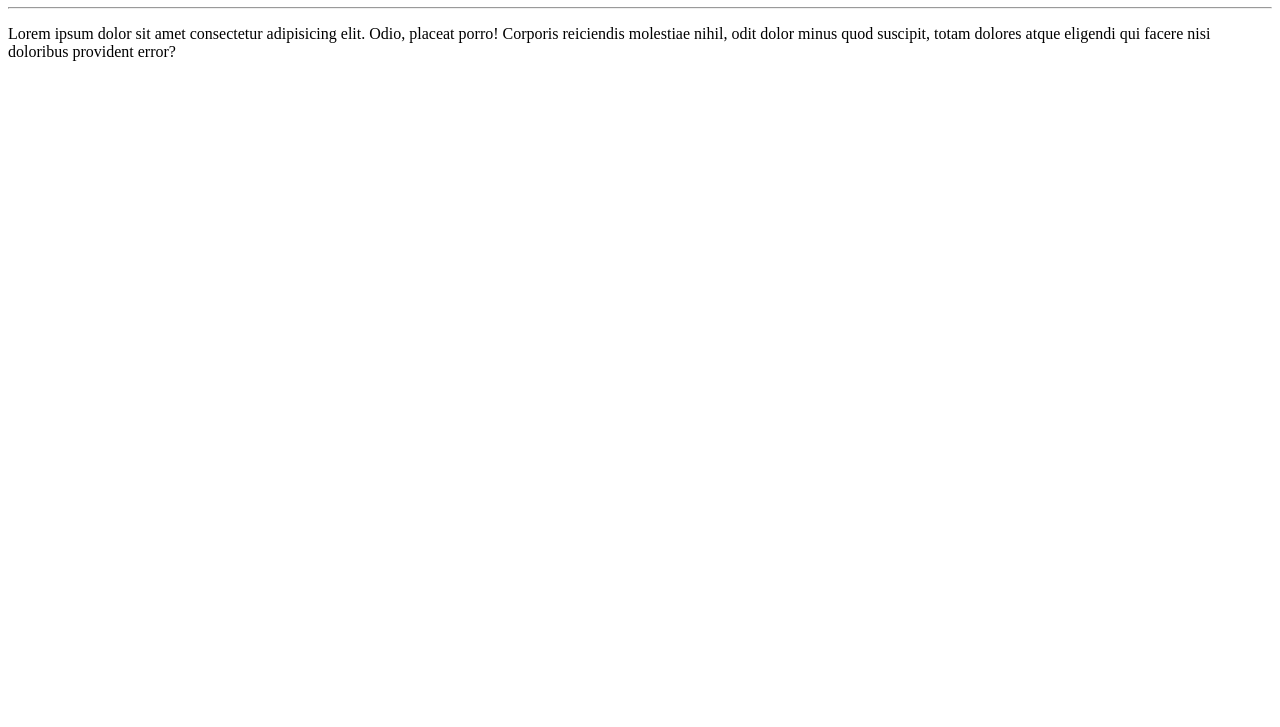
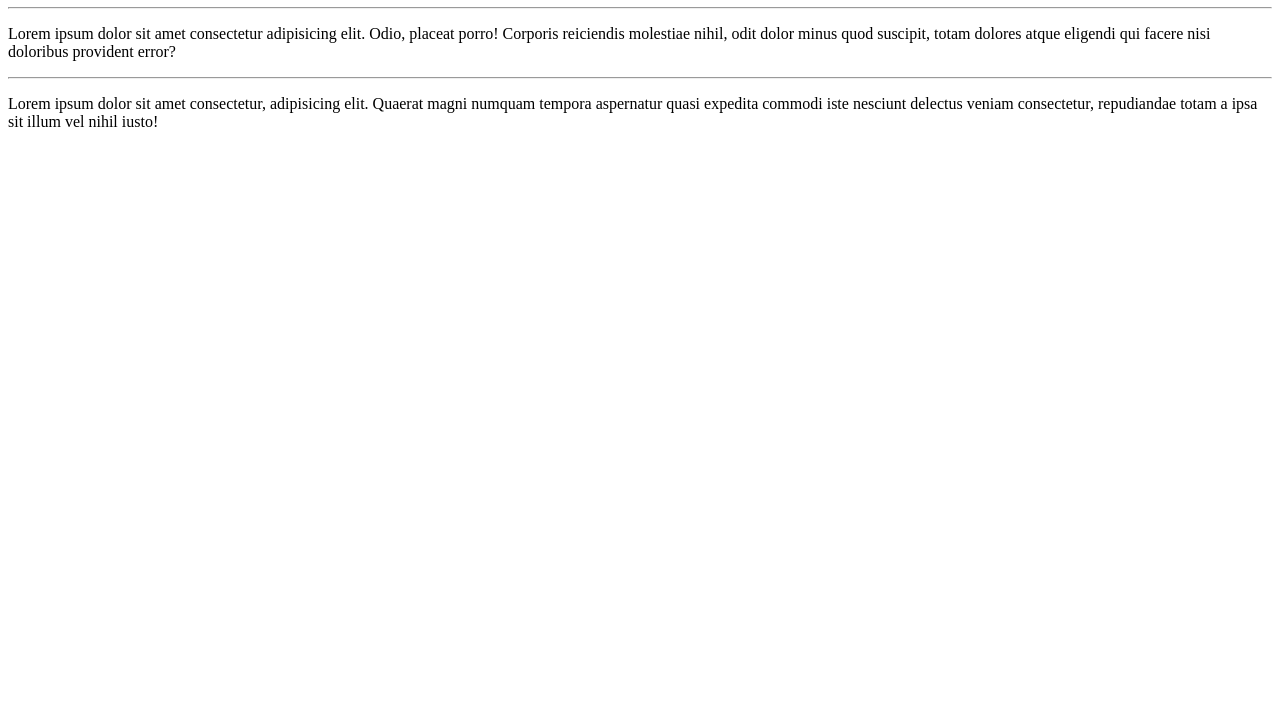
Before and after one commit to MatheusAJesus/first_repository_MAJ, a plain HTML site: page site-teste/index.html in a window 1280 px wide. Shown: the part 73-800 px from the top of the page. Drawn offline with Linux system fonts and the light colour scheme.

Commit message:
adicionei um paragrafo

```diff
--- a/site-teste/index.html
+++ b/site-teste/index.html
@@ -10,5 +10,7 @@
    <h1>Olá, Mundo!</h1>
    <hr>
    <p>Lorem ipsum dolor sit amet consectetur adipisicing elit. Odio, placeat porro! Corporis reiciendis molestiae nihil, odit dolor minus quod suscipit, totam dolores atque eligendi qui facere nisi doloribus provident error?</p>
+   <hr>
+   <p>Lorem ipsum dolor sit amet consectetur, adipisicing elit. Quaerat magni numquam tempora aspernatur quasi expedita commodi iste nesciunt delectus veniam consectetur, repudiandae totam a ipsa sit illum vel nihil iusto!</p>
 </body>
 </html>
```
